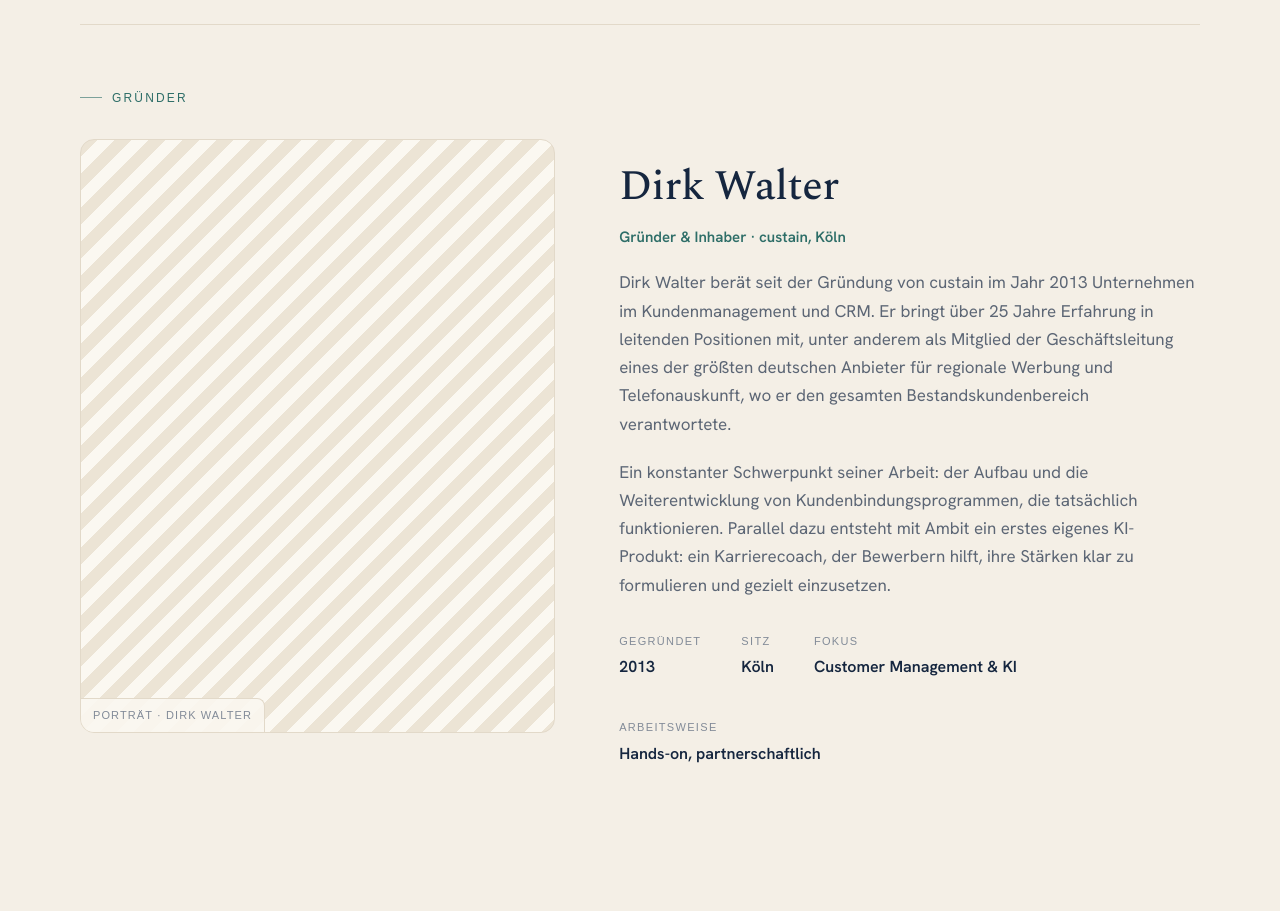
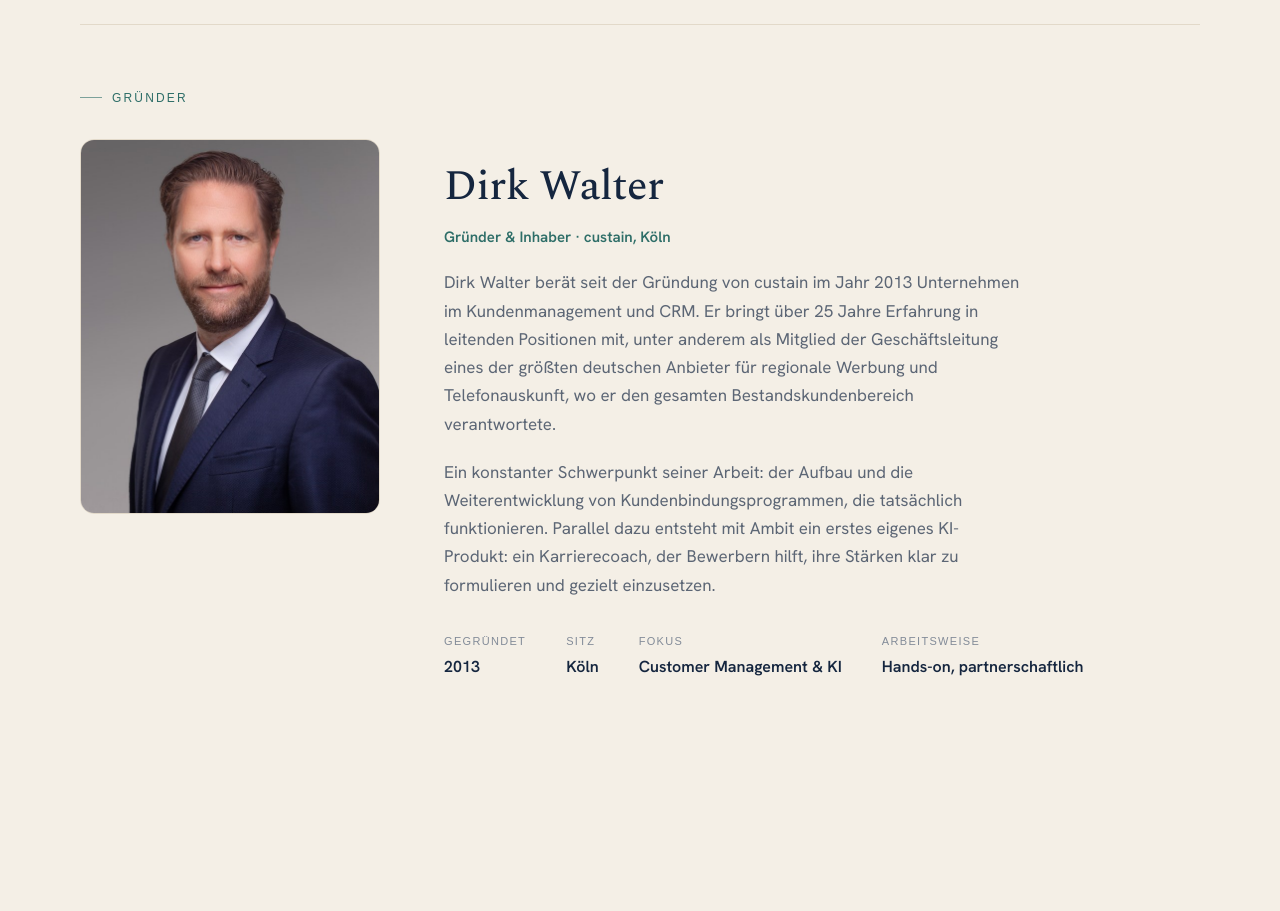
Before and after one commit to ditowa71/custain-web, a Next.js app: page / in a window 1280 px wide. Shown: the part 2860-3771 px from the top of the page. Built offline with nearby package versions, Linux system fonts and the light colour scheme; a web font is replaced by a local one.

Commit message:
Über uns: Porträtfoto Dirk Walter integriert
Foto auf 300px Breite (4:5-Ratio) beschränkt, deutlich kleiner als
bisheriger Platzhalter. Bild auf 600x750px optimiert (62 KB).

Co-Authored-By: Claude Sonnet 4.6 <noreply@anthropic.com>

```diff
--- a/app/globals.css
+++ b/app/globals.css
@@ -210,20 +210,12 @@ section { padding: 104px 0; }
 .about-intro { display: grid; grid-template-columns: 1fr 1fr; gap: 32px 56px; margin-top: 36px; }
 .about-intro p { font-size: 17px; color: var(--muted); line-height: 1.66; }
 .about-founder-head { margin-top: 72px; padding-top: 56px; border-top: 1px solid var(--line); }
-.about-grid { display: grid; grid-template-columns: 0.9fr 1.1fr; gap: 64px; align-items: start; margin-top: 32px; }
+.about-grid { display: grid; grid-template-columns: 300px 1fr; gap: 64px; align-items: start; margin-top: 32px; }
 .portrait {
-  aspect-ratio: 4/5; border-radius: 14px; overflow: hidden; border: 1px solid var(--line);
-  background: repeating-linear-gradient(135deg, var(--sand-deep) 0 12px, var(--sand-card) 12px 24px);
-  position: relative;
+  width: 300px; aspect-ratio: 4/5; border-radius: 14px; overflow: hidden; border: 1px solid var(--line);
+  flex-shrink: 0;
 }
-.portrait .tag {
-  position: absolute; left: 0; bottom: 0;
-  font-family: var(--font-mono), ui-monospace, monospace;
-  font-size: 11px; letter-spacing: 0.1em; text-transform: uppercase; color: var(--muted-2);
-  background: color-mix(in srgb, var(--sand-card) 88%, transparent);
-  padding: 8px 12px; border-top-right-radius: 8px;
-  border-top: 1px solid var(--line); border-right: 1px solid var(--line);
-}
+.portrait-img { width: 100%; height: 100%; object-fit: cover; object-position: center top; display: block; }
 .about-body h2 {
   font-family: var(--font-serif), Georgia, serif;
   font-weight: 500; font-size: clamp(30px, 3.4vw, 42px);
@@ -400,7 +392,7 @@ footer.site { background: var(--sand-card); border-top: 1px solid var(--line); p
   .cards { grid-template-columns: 1fr; }
   .about-intro { grid-template-columns: 1fr; gap: 20px; }
   .about-grid, .contact-grid { grid-template-columns: 1fr; gap: 40px; }
-  .portrait { max-width: 360px; }
+  .portrait { width: 100%; max-width: 300px; }
 }
 @media (max-width: 680px) {
   :root { --pad: 22px; }
--- a/app/page.tsx
+++ b/app/page.tsx
@@ -166,8 +166,9 @@ function About() {
           <span className="eyebrow">Gründer</span>
         </div>
         <div className="about-grid">
-          <div className="portrait" role="img" aria-label="Porträt Dirk Walter">
-            <span className="tag">Porträt · Dirk Walter</span>
+          <div className="portrait">
+            {/* eslint-disable-next-line @next/next/no-img-element */}
+            <img src="/dirk-walter.jpg" alt="Dirk Walter, Gründer custain" className="portrait-img" />
           </div>
           <div className="about-body">
             <h2>Dirk Walter</h2>
```
Also changed, not shown: public/dirk-walter.jpg (added).
